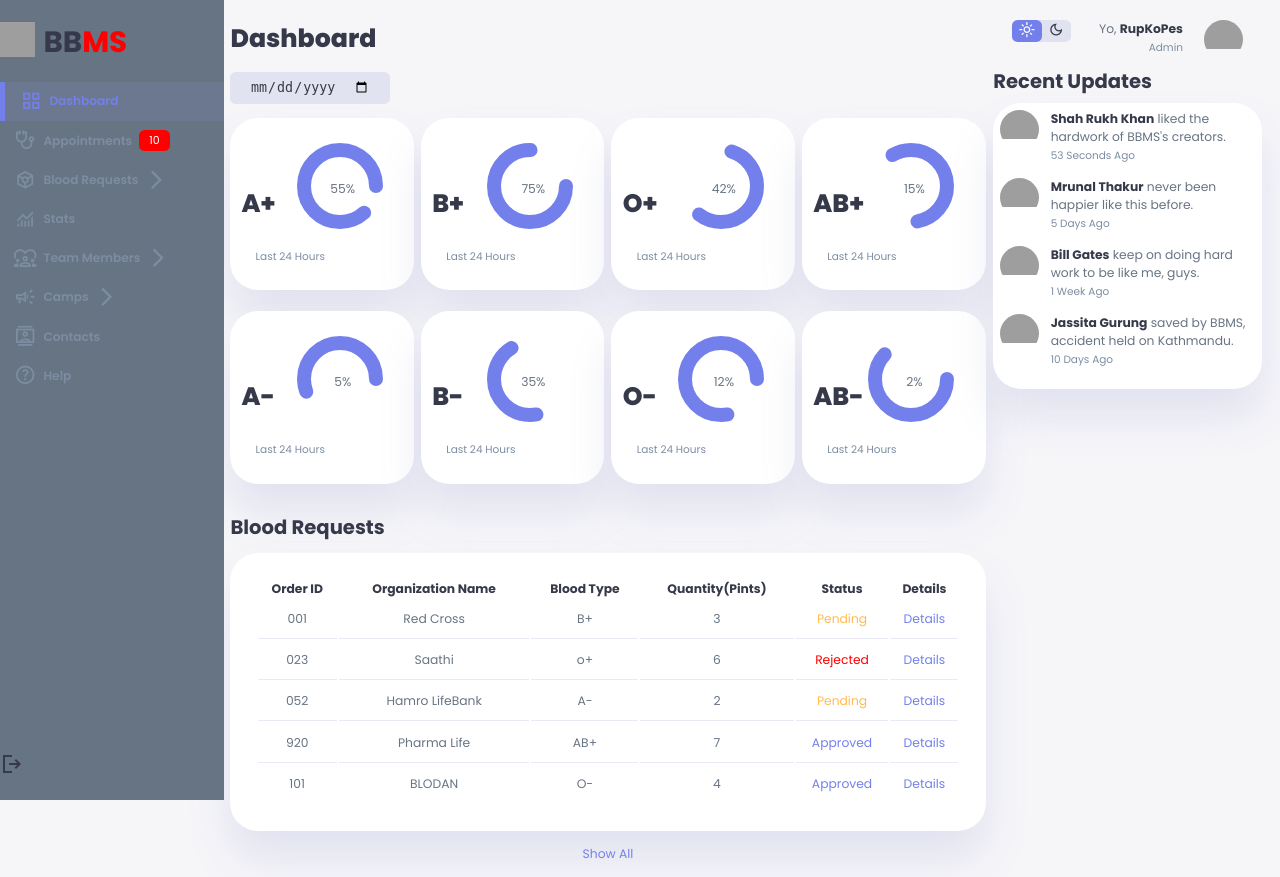
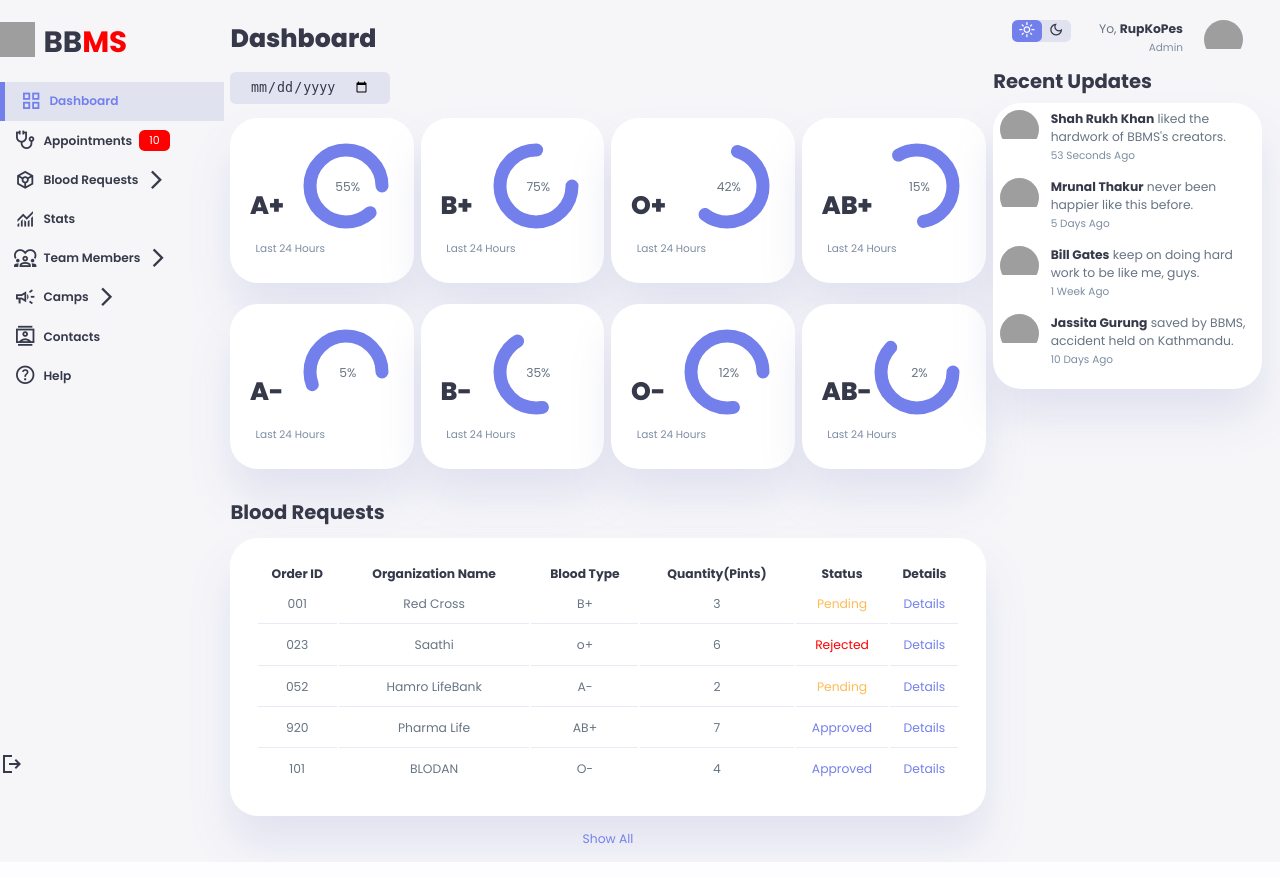
Before and after one commit to rupkopes/BBMS, a PHP site: page / in a window 1280 px wide. Run offline with PHP 8.4, Linux system fonts and the light colour scheme; grey boxes are pictures that could not be loaded.

Commit message:
version 5

```diff
--- a/Admin Dashboard/left.php
+++ b/Admin Dashboard/left.php
@@ -1,7 +1,7 @@
         <aside>
             <div class="top">
                 <div class="logo">
-                    <img src="/BBMS/images/logo1.jpg" alt="person">
+                    <img src="/BBMS/images/logo1.png" alt="person">
                     <h2>BB<span class="danger">MS</span></h2>
                 </div>
                 <div class="close" id="close-btn">
--- a/Admin Dashboard/style.css
+++ b/Admin Dashboard/style.css
@@ -150,7 +150,7 @@ b {
 aside {
     height: 100vh;
     width: 17.5vw;
-    background: var(--color-info);
+    /* background: var(--color-info); */
     position: fixed;
 }
 
@@ -210,7 +210,7 @@ aside h3 {
 
 aside .sidebar a {
     display: flex;
-    color: var(--color-info-dark);
+    /* color: var(--color-info-dark); */
     margin-left: 1rem;
     gap: 0.5rem;
     align-items: center;
@@ -283,6 +283,7 @@ main .insights {
     display: grid;
     grid-template-columns: repeat(4, 1fr);
     gap: 0.5rem;
+    cursor: pointer;
 }
 
 main .insights > div {
@@ -292,19 +293,43 @@ main .insights > div {
     margin-top: 1rem;
     box-shadow: var(--box-shadow);
     transition: all 300ms ease;
+    height: 165px;
+    overflow: hidden;
 }
 
 main .insights > div:hover {
     box-shadow: none;
+    font-size: 18px;
+    height: 165px;
+
+    h1 {
+        font-size: 30px;
+        transition: all 0.2s ease;
+    }
+
+    circle {
+        stroke-width: 12;
+        stroke: red;
+        transition: all 0.2s ease;
+        transform: scale(1.1) translate(5px, 5px);
+    }
+
+    .number {
+        top: 5px;
+        left: 8px;
+        transition: all 0.1s ease;
+    }
+
+    small {
+        font-size: 11px;
+        transition: all 0.1s ease;
+    }
 }
-
-
-
 
 
 main .insights > div .middle {
     display: flex;
-    /* align-items: center; */
+    align-items: center;
     justify-content: space-between;
 }
 
@@ -314,13 +339,14 @@ main .insights > div .middle {
 } */
 
 main .insights h1 {
-    margin: 3rem 0 0 -1rem;
+    margin: 3rem 0 0 -0.4rem;
+    /* background: red; */
 }
 
 main .insights .progress {
     position: relative;
-    width: 92px;
-    height: 92px;
+    width: 86px;
+    height: 84px;
     border-radius: 50%;
 }
 
@@ -332,7 +358,7 @@ main .insights svg {
 main .insights svg circle {
     fill: none;
     stroke: var(--color-primary);
-    stroke-width: 14;
+    stroke-width: 13;
     stroke-linecap: round;
     transform: translate(5px, 5px);
     stroke-dasharray: 110;
@@ -381,8 +407,8 @@ main .insights .ABminus svg circle {
 
 main .insights .progress .number {
     position: absolute;
-    top: 0;
-    left: 0;
+    top: 2px;
+    left: 2px;
     height: 100%;
     width: 100%;
     display: flex;
--- a/Reg_Login/register/donor_register.php
+++ b/Reg_Login/register/donor_register.php
@@ -7,7 +7,7 @@
     <link rel="stylesheet" href="https://fonts.googleapis.com/css2?family=Material+Symbols+Sharp"/>
     <link rel="stylesheet" href="/BBMS/Reg_Login/regis.css"/>
 </head>
-<body class= "donor-regis">
+<body class= "regis_image">
     <section class="bbms">
         <div class="reg_arrow1">
             <span class="material-symbols-sharp">keyboard_double_arrow_left</span>
```
Also changed, not shown: Reg_Login/regis.css (+11 -32 lines), images/logo1.jpg (deleted), images/logo1.png (added), images/regis_back.png (added).
